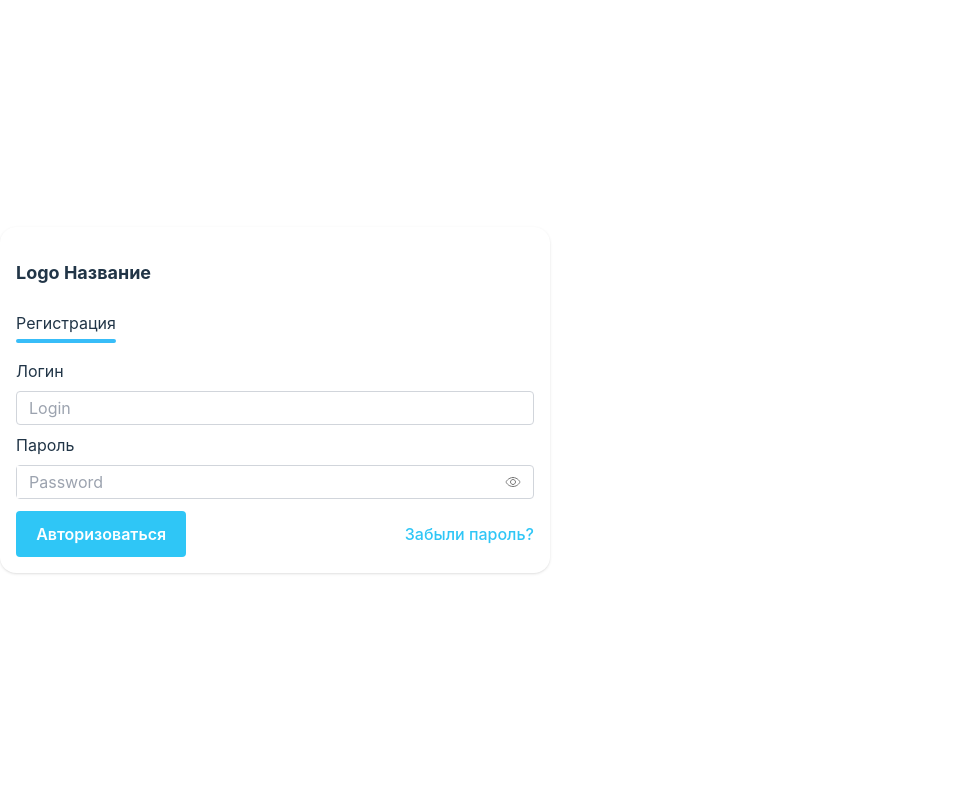
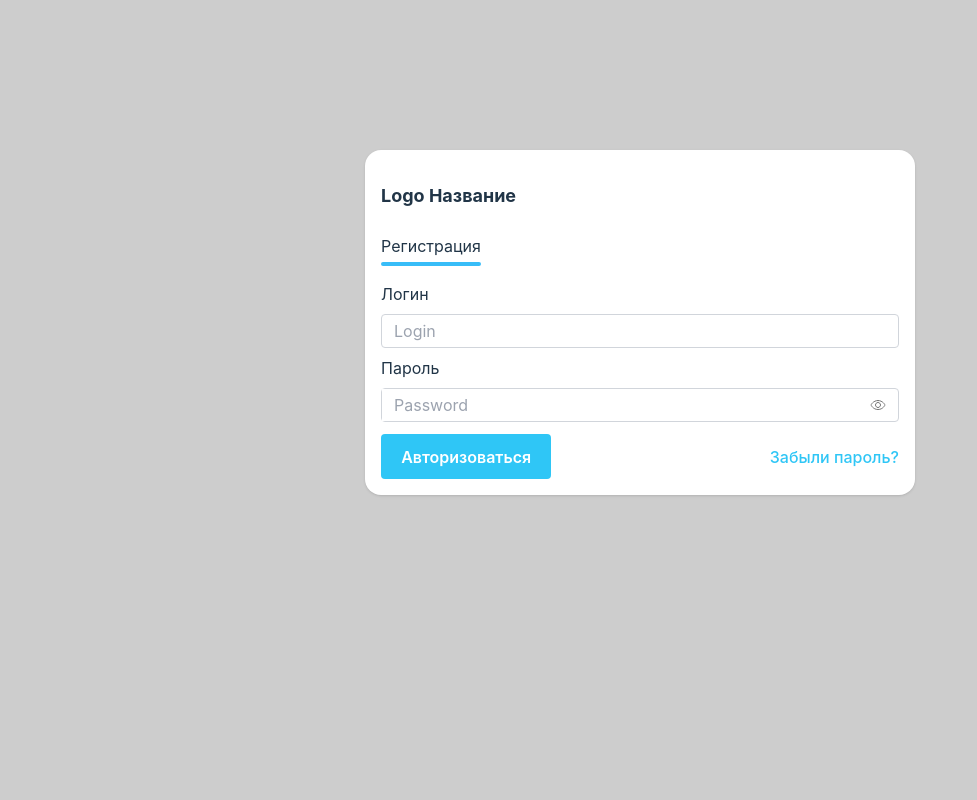
Before and after one commit to nessai1/stuckix-service, a Symfony app: template templates/security/login.html.twig in a window 1280 px wide. Shown: the whole page, without its empty margins (0-977 px from the left). Run offline with Twig, Linux system fonts and the light colour scheme; the template is opened without the code that fills it, so the values that code supplies are empty; some libraries are stand-ins or nearby versions.

Commit message:
login page правки по верстке

```diff
--- a/templates/security/login.html.twig
+++ b/templates/security/login.html.twig
@@ -12,6 +12,12 @@
 
 {% block js %}
     window.auth_csrf = '{{ csrf_token('authenticate') }}';
+{% endblock %}
+
+{% block body %}
+    <div style="width: 100vw; height: 100vh; background-color: #CDCDCD; padding: 150px" class="flex justify-center">
+        <div id="app"></div>
+    </div>
 {% endblock %}
 
 {% block title %}Log in!{% endblock %}
```
